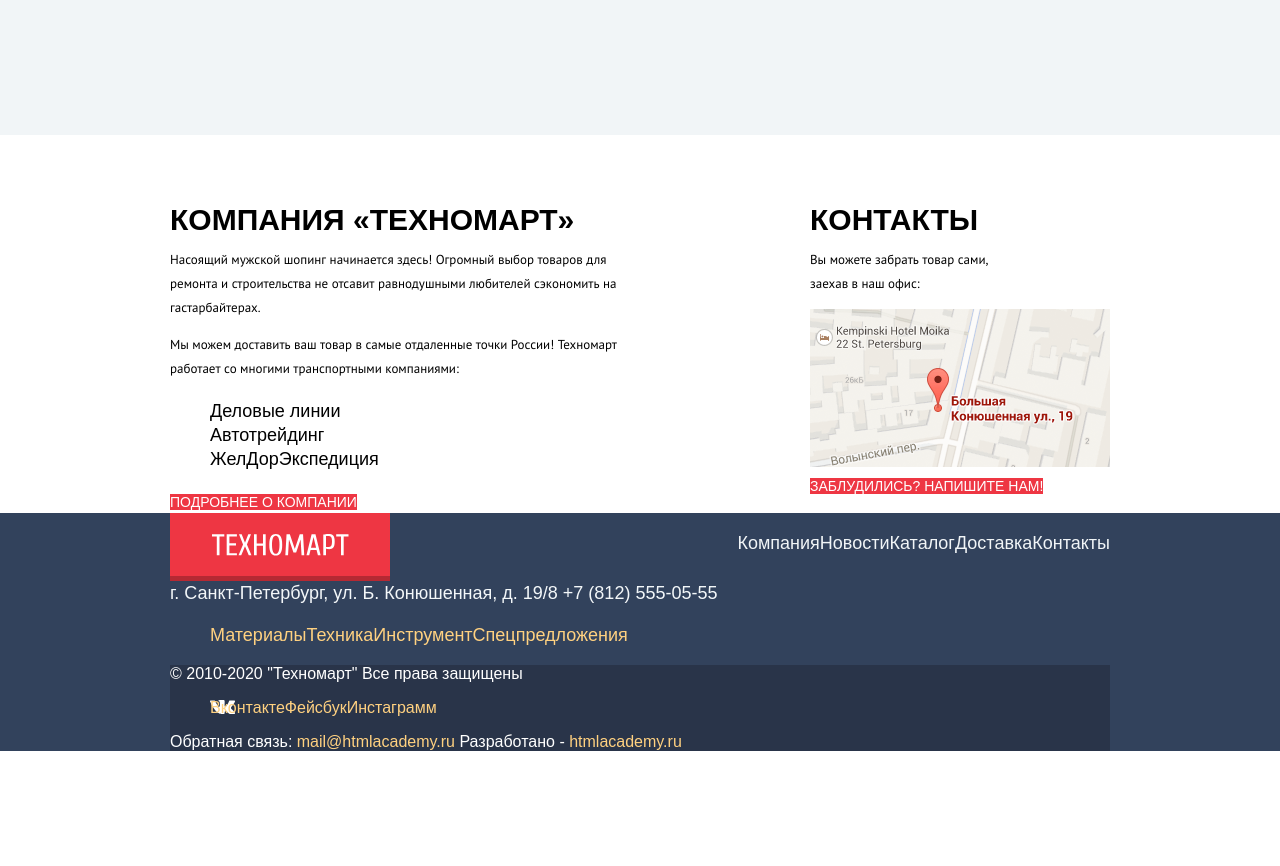
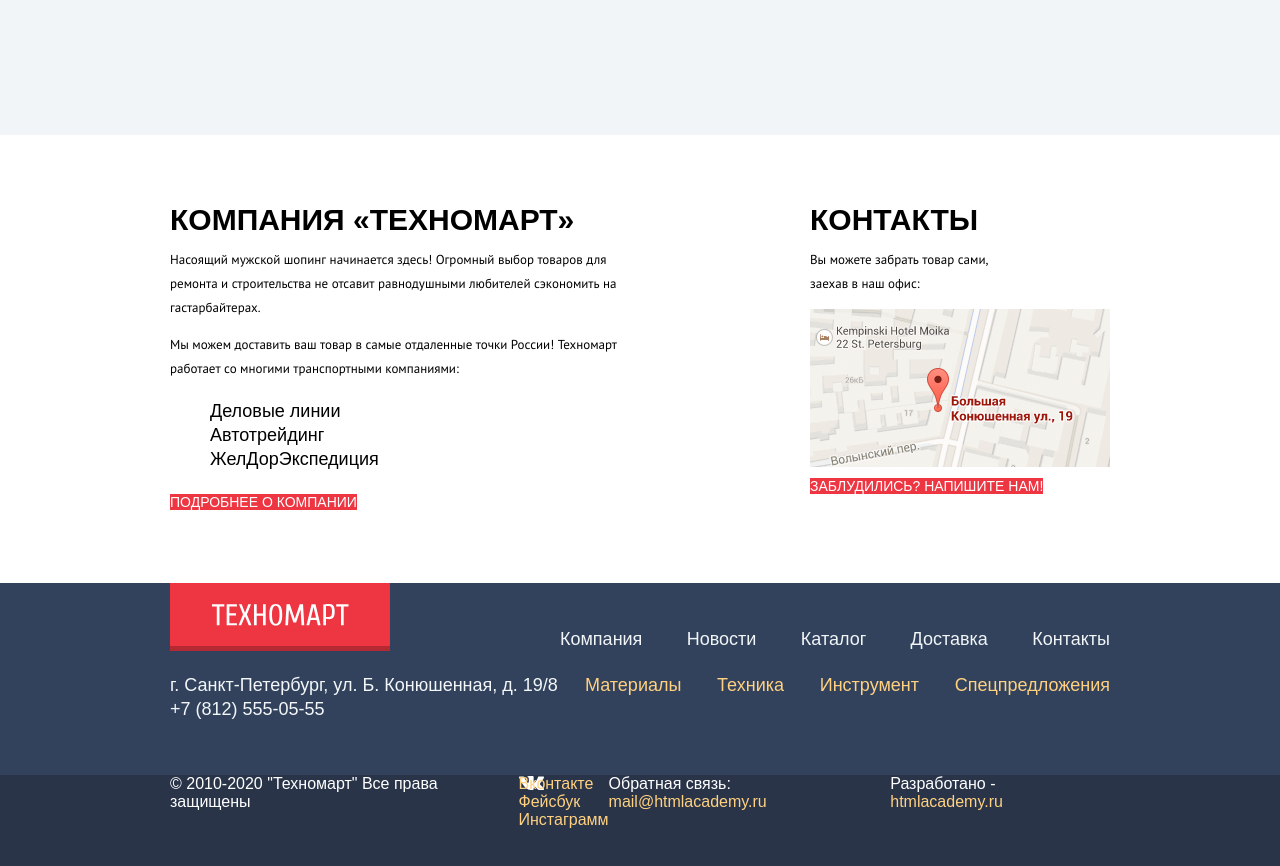
Before and after one commit to jlazarev/1251803-technomart-28, a plain HTML site: page index.html in a window 1280 px wide. Shown: the part 2220-3086 px from the top of the page. Before the commit the page ends 2971 px from the top, so only its background shows below. Drawn offline with Linux system fonts and the light colour scheme; a web font is replaced by a local one.

Commit message:
закончил сетку главной

```diff
--- a/css/style.css
+++ b/css/style.css
@@ -450,7 +450,7 @@ a.personal-area {
 .services {
 	background-color: var(--background-greylight);
 	padding-top: 64px;
-	height: 522px;
+	height: 522px;    /* !!!  Временно*/
 }
 
 .services h2 {
@@ -529,7 +529,8 @@ a.personal-area {
 .company-flex {
 	display: flex;
 	justify-content: space-between;
-	padding-top: 70px;
+	margin-top: 70px;
+	margin-bottom: 70px;
 }
 
 .about-us {
@@ -576,7 +577,9 @@ a.personal-area {
 	background-color: var(--grey);
 }
 
-.footer-top {
+.footer-top,
+.footer-middle,
+.footer-bottom .container {
 	display: flex;
 	justify-content: space-between;
 }
@@ -590,9 +593,33 @@ a.personal-area {
 	padding-top: 20px;
 }
 
+.footer-middle {
+	margin-bottom: 54px;
+	margin-top: 22px;
+}
+
+.footer-bottom {
+	height: 107px;
+}
+
 .footer-page ul {
 	list-style: none;
+	margin: 0;
+	padding: 0;
+}
+
+.footer-page .nav-footer {
 	display: flex;
+	justify-content: space-between;
+}
+
+.footer-top .nav-footer {
+	width: 550px;
+	align-items: flex-end;
+}
+
+.footer-middle .nav-footer {
+	width: 525px;
 }
 
 .footer-page a {
--- a/index.html
+++ b/index.html
@@ -315,7 +315,7 @@
 	    			<img src="img/footer/logo-technomart.svg" width="138" height="23" alt="Техномарт">
 	    		</a>
 
-	    		<ul>
+	    		<ul class="nav-footer">
 	    			<li><a href="#">Компания</a></li>
 	    			<li><a href="#">Новости</a></li>
 	    			<li><a href="catalog.html">Каталог</a></li>
@@ -324,19 +324,23 @@
 	    		</ul>
 	    	</div>
 
+	    	<div class="footer-middle">
 		    	<div class="footer-contacts">
-	    		г. Санкт-Петербург, ул. Б. Конюшенная, д. 19/8
+		    		г. Санкт-Петербург, ул. Б. Конюшенная, д. 19/8<br>
 		    		+7 (812) 555-05-55
 		    	</div>
 
-	    	<ul>
+		    	<ul class="nav-footer">
 		    		<li><a href="#">Материалы</a></li>
 		    		<li><a href="#">Техника</a></li>
 		    		<li><a href="#">Инструмент</a></li>
 		    		<li><a href="#">Спецпредложения</a></li>
 		    	</ul>
+		    </div>
+		</div>
 
 	    	<div class="footer-bottom">
+	    		<div class="container">
 		    		<span class="copyright">
 		    			© 2010-2020 "Техномарт"
 		    			Все права защищены
```
Lines whose indentation alone changed are shown as unchanged.
